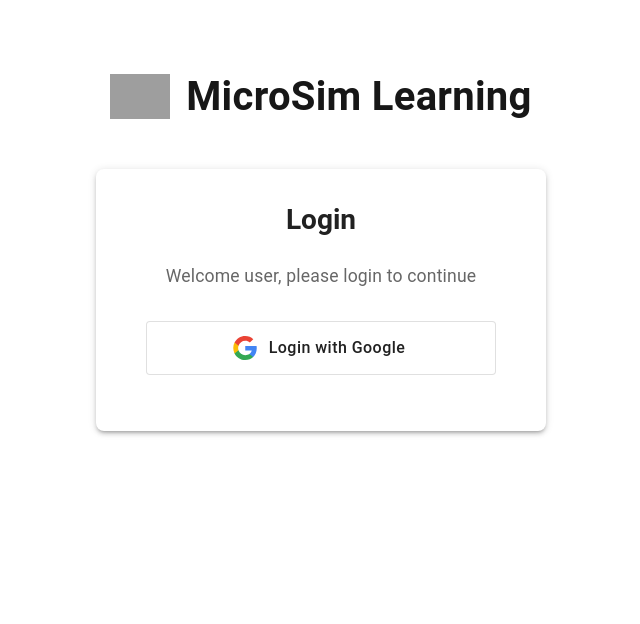
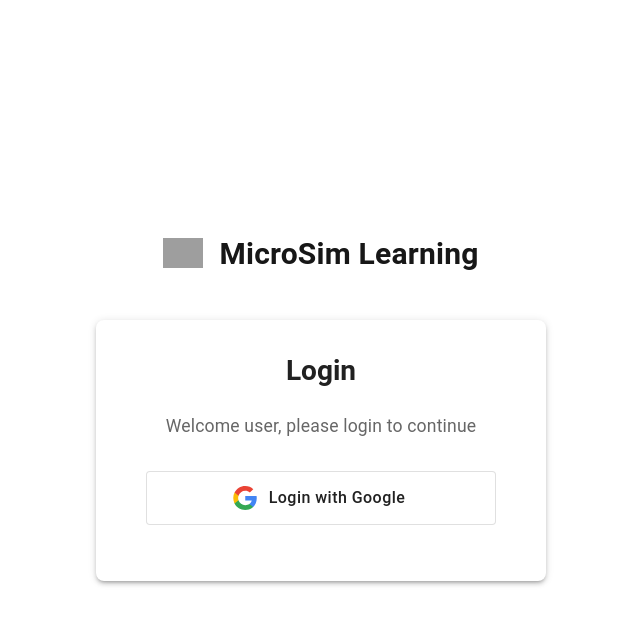
Before and after one commit to manojnamana/microsim-2, a Next.js app: page / in a window 1280 px wide. Shown: the top 624 px of the page, without its empty margins (319-959 px from the left). Built offline with nearby package versions, Linux system fonts and the light colour scheme; grey boxes are pictures that could not be loaded.

Commit message:
login page fixed

```diff
--- a/auth/login.js
+++ b/auth/login.js
@@ -41,8 +41,9 @@ const Login = () => {
       sx={{
         display: 'flex',
         flexDirection: 'column',
+        justifyContent: 'center',
         alignItems: 'center',
-        minHeight: '100vh',
+        height: '100vh',
         p: { xs: 2, sm: 3 },
       }}
     >
@@ -60,13 +61,13 @@ const Login = () => {
         <img
           src='/static/images/MicroSim Learning Logo-Black.png'
           alt="logo"
-          style={{ width: '60px', height: 'auto' }}
+          style={{ width: '40px', height: 'auto' }}
         />
         <Typography
           variant="h4"
           fontWeight="bold"
           sx={{
-            fontSize: { xs: '1.3rem', sm: '2.2rem', md: '2.5rem' }
+            fontSize: { xs: '20px', md: '30px' }
           }}
         >
           MicroSim Learning
```
